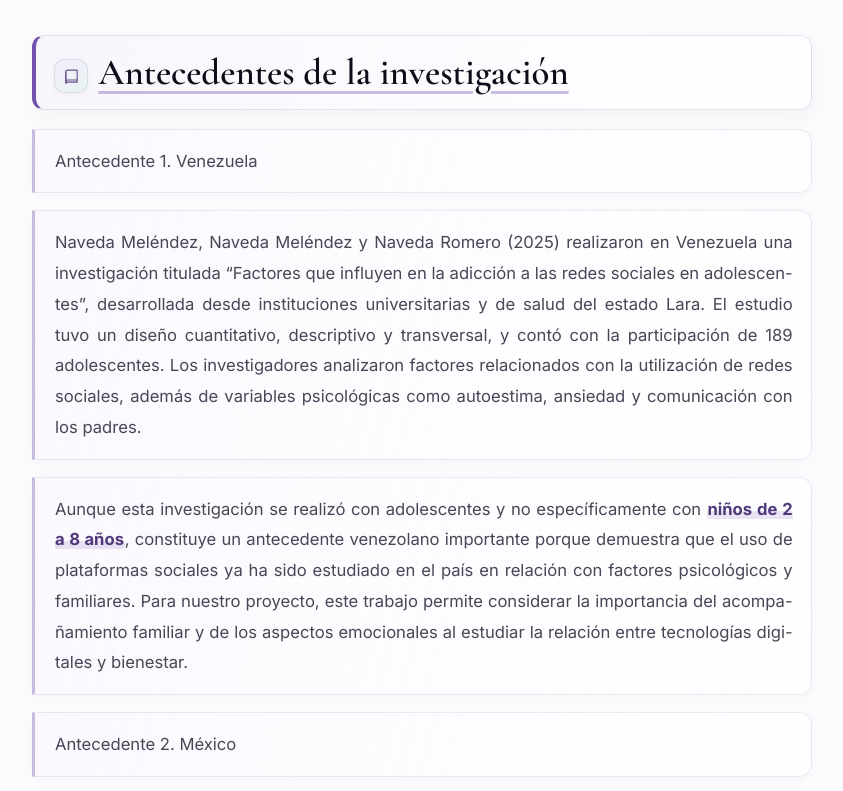
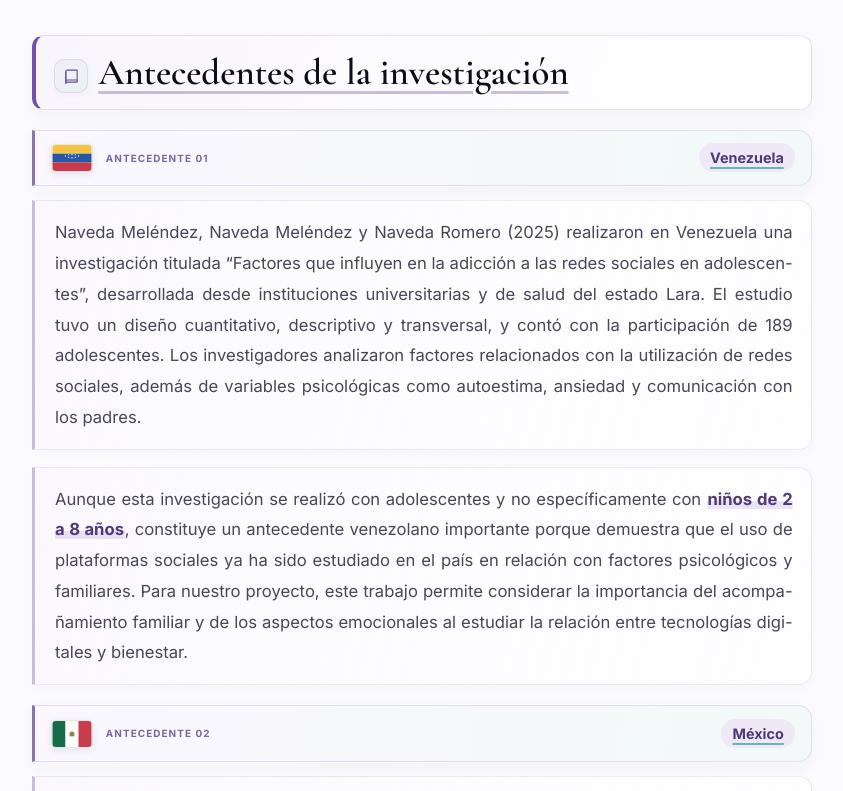
Before and after one commit to Caligraficos/trabajodeinformatica, a plain HTML site: page articulo-1.html in a window 1280 px wide. Shown: the part 6600-7391 px from the top of the page, without its empty margins (36-879 px from the left). Drawn offline with nearby package versions, Linux system fonts and the light colour scheme; a web font is replaced by a local one.

Commit message:
Destacar países de antecedentes con banderas SVG y etiquetas

```diff
--- a/article.css
+++ b/article.css
@@ -303,3 +303,10 @@ table.compare tbody tr:last-child td { border-bottom: none; }
 .doc .a1-title-icon svg{display:block;width:17px;height:17px;fill:none;stroke:currentColor;stroke-width:1.55;stroke-linecap:round;stroke-linejoin:round}
 .doc h2 .a1-title-icon{width:34px;height:34px}.doc h3 .a1-title-icon{width:29px;height:29px}.doc h4 .a1-title-icon{width:26px;height:26px}
 .doc h2:hover .a1-title-icon,.doc h3:hover .a1-title-icon,.doc h4:hover .a1-title-icon{color:#18827d;border-color:rgba(53,166,160,.3);background:linear-gradient(145deg,#e8f5f2,#f1edf9)}
+
+.doc p.country-marker{display:flex!important;align-items:center;gap:.8rem;margin:1.25rem 0 .65rem!important;padding:.8rem 1rem!important;border:1px solid #e5dcef!important;border-left:3px solid #8b72b1!important;border-radius:0 14px 14px 0!important;background:linear-gradient(100deg,#faf7ff,#f2f9f8)!important;box-shadow:0 5px 16px rgba(39,29,65,.045)!important;color:#332844!important;line-height:1.25!important}
+.country-flag{display:grid;place-items:center;flex:0 0 42px;width:42px;height:28px;border:1px solid rgba(55,45,70,.12);border-radius:5px;overflow:hidden;background:#fff;box-shadow:0 2px 6px rgba(30,25,45,.1)}
+.country-flag svg{display:block;width:100%;height:100%}
+.country-index{font-size:.62rem!important;letter-spacing:.11em;font-weight:850;color:#7a65a0!important;white-space:nowrap}
+.doc p.country-marker strong{margin-left:auto;padding:.35rem .7rem;border-radius:30px;background:#eee8f7;color:#4e3976!important;font-size:.9rem;font-weight:850;white-space:nowrap;text-decoration:underline;text-decoration-color:rgba(53,166,160,.75);text-decoration-thickness:2px;text-underline-offset:4px}
+@media(max-width:480px){.doc p.country-marker{gap:.55rem;padding:.75rem!important}.country-index{font-size:.55rem!important}.doc p.country-marker strong{font-size:.82rem}}
--- a/articulo-1.html
+++ b/articulo-1.html
@@ -75,14 +75,14 @@
 <p>Desde el punto de vista de la salud, el tema resulta relevante porque el uso de pantallas está relacionado con comportamientos sedentarios y puede interactuar con hábitos importantes durante la infancia, especialmente el sueño y la actividad física. La OMS considera estos elementos como componentes relacionados con la salud y el bienestar durante los primeros años de vida.</p>
 <p>Finalmente, desde el punto de vista académico, este proyecto permitirá reunir y analizar información procedente de lugares internacionales y publicaciones científicas para comprender mejor la relación entre las plataformas digitales y la salud mental infantil. Una publicación en 2026 analizó investigaciones sobre el tiempo que los niños tienen en las pantallas y salud mental en niños de 0 a 12 años sobre el ciberacoso, lo que resulta especialmente importante pero no será tomado en cuenta en nuestro proyecto por nuestro rango de 8 años.</p>
 <h2>Antecedentes de la investigación</h2>
-<p>Antecedente 1. Venezuela</p>
+<p class="country-marker"><span class="country-flag"><svg viewBox="0 0 36 24" aria-hidden="true"><rect width="36" height="8" fill="#F5C542"/><rect y="8" width="36" height="8" fill="#2457A6"/><rect y="16" width="36" height="8" fill="#C83B4B"/><g fill="#fff"><circle cx="12" cy="10.2" r=".65"/><circle cx="15" cy="9.1" r=".65"/><circle cx="18" cy="8.7" r=".65"/><circle cx="21" cy="9.1" r=".65"/><circle cx="24" cy="10.2" r=".65"/><circle cx="21" cy="11.4" r=".65"/><circle cx="18" cy="11.8" r=".65"/><circle cx="15" cy="11.4" r=".65"/></g></svg></span><span class="country-index">ANTECEDENTE 01</span><strong>Venezuela</strong></p>
 <p>Naveda Meléndez, Naveda Meléndez y Naveda Romero (2025) realizaron en Venezuela una investigación titulada “Factores que influyen en la adicción a las redes sociales en adolescentes”, desarrollada desde instituciones universitarias y de salud del estado Lara. El estudio tuvo un diseño cuantitativo, descriptivo y transversal, y contó con la participación de 189 adolescentes. Los investigadores analizaron factores relacionados con la utilización de redes sociales, además de variables psicológicas como autoestima, ansiedad y comunicación con los padres.</p>
 <p>Aunque esta investigación se realizó con adolescentes y no específicamente con niños de 2 a 8 años, constituye un antecedente venezolano importante porque demuestra que el uso de plataformas sociales ya ha sido estudiado en el país en relación con factores psicológicos y familiares. Para nuestro proyecto, este trabajo permite considerar la importancia del acompañamiento familiar y de los aspectos emocionales al estudiar la relación entre tecnologías digitales y bienestar.</p>
-<p>Antecedente 2. México</p>
+<p class="country-marker"><span class="country-flag"><svg viewBox="0 0 36 24" aria-hidden="true"><rect width="12" height="24" fill="#176B48"/><rect x="12" width="12" height="24" fill="#fff"/><rect x="24" width="12" height="24" fill="#C83D4B"/><circle cx="18" cy="12" r="2.4" fill="#A58A48"/><path d="M17 10.5q2 1 0 3m2-3q-2 1 0 3" fill="none" stroke="#6C7A43" stroke-width=".7"/></svg></span><span class="country-index">ANTECEDENTE 02</span><strong>México</strong></p>
 <p>Valenzuela Ruiz y colaboradores (2026) realizaron una revisión titulada “Impacto del Uso Temprano de Pantallas Digitales en Síntomas de Ansiedad, Depresión y Déficit de Atención en Niños y Adolescentes”. El trabajo fue desarrollado por investigadores de diferentes instituciones mexicanas y revisó 18 estudios y revisiones relacionados con el tiempo de pantalla, salud mental, desarrollo infantil, lenguaje, habilidades sociales y rendimiento académico.</p>
 <p>Los autores encontraron que los niños pasan un largo periodo en las  pantallas se asociaba en diferentes estudios con problemas sociales, incluyendo síntomas relacionados con ansiedad, depresión y dificultades de atención. También señalaron posibles relaciones con alteraciones del sueño y dificultades en determinadas habilidades del desarrollo. Sin embargo, destacaron que gran parte de la evidencia disponible no permitía demostrar en totalidad que la tecnología sea la culpable.</p>
 <p>Este antecedente tiene una relación directa con nuestro proyecto porque aborda específicamente el uso temprano de pantallas y diferentes situaciones relacionadas con la salud mental infantil.</p>
-<p>Antecedente 3. Colombia</p>
+<p class="country-marker"><span class="country-flag"><svg viewBox="0 0 36 24" aria-hidden="true"><rect width="36" height="12" fill="#F6D34A"/><rect y="12" width="36" height="6" fill="#2457A6"/><rect y="18" width="36" height="6" fill="#C83B4B"/></svg></span><span class="country-index">ANTECEDENTE 03</span><strong>Colombia</strong></p>
 <p>Garavito-Sanabria et al. (2022) realizaron una revisión de la literatura sobre los efectos del uso temprano a pantallas en el desarrollo infantil, publicada en la revista Médicas UIS de Colombia. Para elaborar la revisión realizaron búsquedas en PubMed, Google Scholar y LILACS y, después de aplicar sus criterios de selección, analizaron 53 referencias.</p>
 <p>Los autores identificaron que un tiempo excesivo en las pantallas puede relacionarse con diferentes aspectos del desarrollo infantil, entre ellos el lenguaje, la sociabilidad, el ciclo de sueño y la conducta. También señalaron que estas posibles afectaciones pueden variar dependiendo de la edad del niño, el tiempo y ausencia de acompañamiento durante el uso de las pantallas.</p>
 <p>Este antecedente tiene una relación directa con el presente proyecto porque reúne evidencia sobre varios de los aspectos que serán analizados en niños de 2 a 8 años: conducta, interacción social, sueño, tiempo de uso y acompañamiento familiar. Además, permite sustentar la necesidad de estudiar las plataformas digitales considerando no solamente la cantidad de tiempo frente a las pantallas, sino también las condiciones en las que ocurre su utilización.</p>
```
